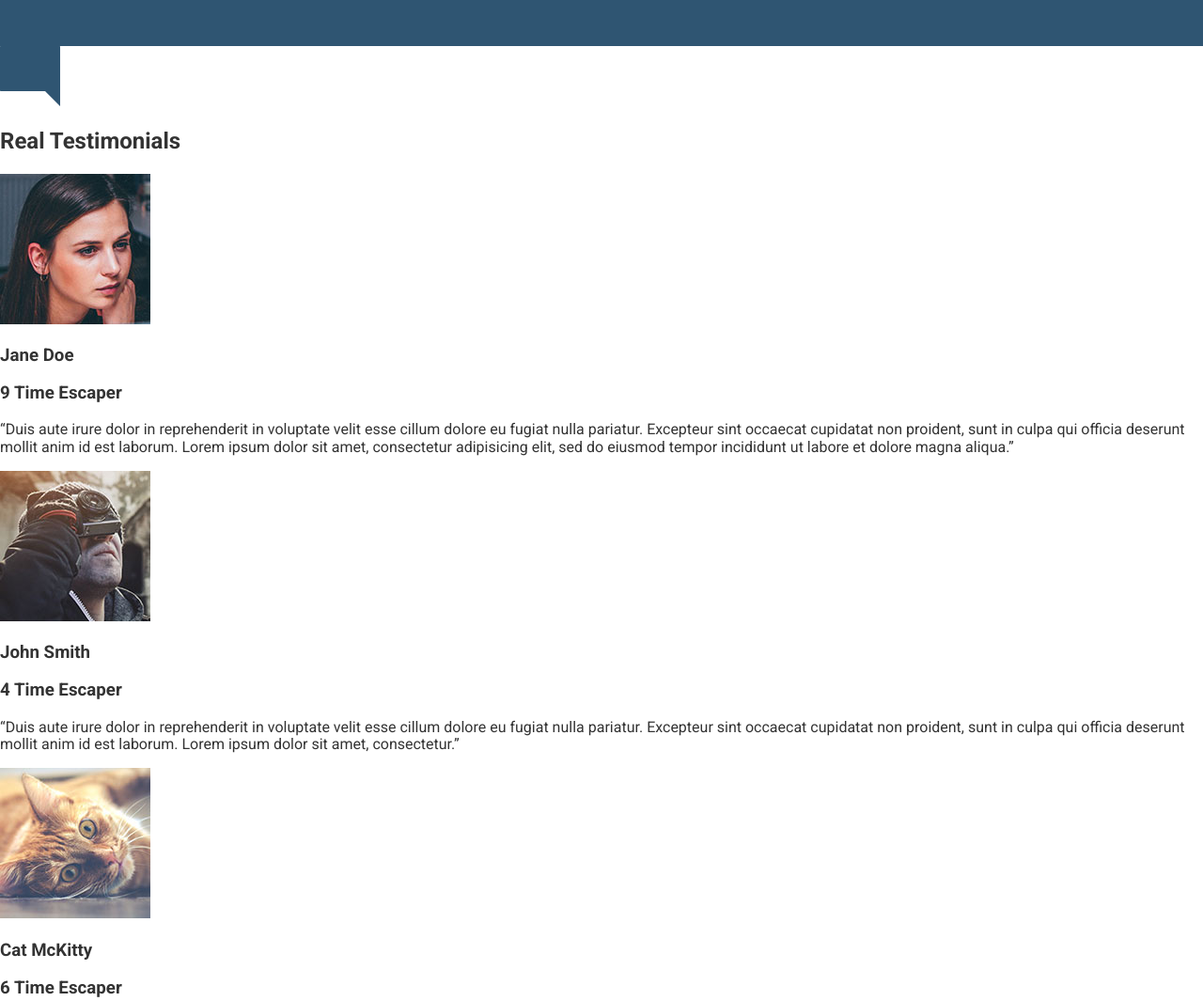
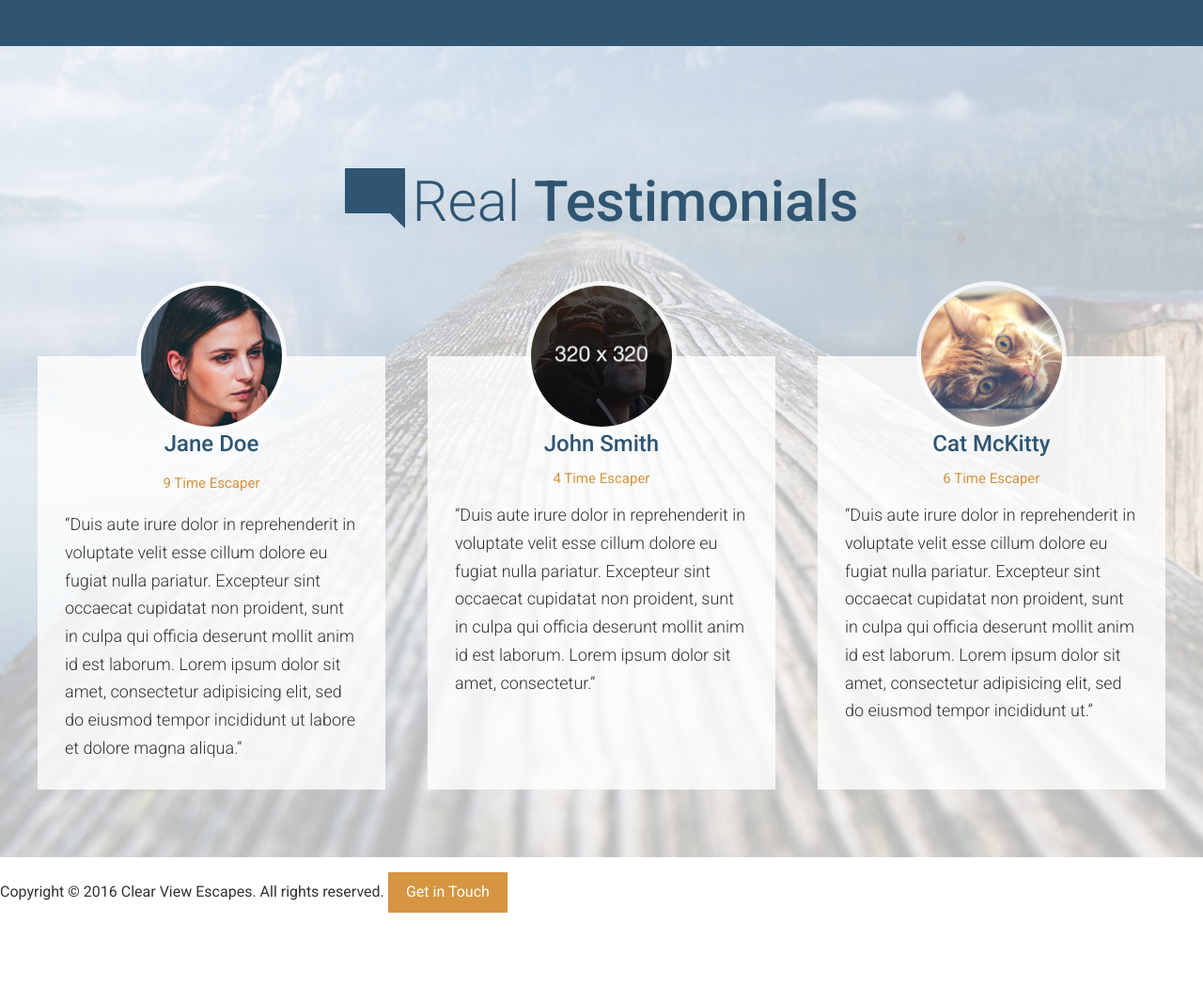
Before and after one commit to sancjvo/travel-site, a website: page app/index.html in a window 1280 px wide. Shown: the part 2940-4005 px from the top of the page at 94% size. After the commit the page ends 3927 px from the top, so only its background shows below. Drawn offline with Linux system fonts and the light colour scheme.

Commit message:
Cinpleted the Testimonials section.

```diff
--- a/app/assets/styles/base/_mixins.css
+++ b/app/assets/styles/base/_mixins.css
@@ -11,7 +11,7 @@
 }
 
 @define-mixin atLarge {
-  @media (min-width: 1200px) {
+  @media (min-width: 1010px) {
     @mixin-content;
   }
 }
--- a/app/assets/styles/modules/_page-section.css
+++ b/app/assets/styles/modules/_page-section.css
@@ -8,4 +8,31 @@
   &--blue {
     background-color: $mainBlue;
   }
+
+  &--testimonials {
+
+    background-color: #e0e6ef;
+
+    @mixin atLarge {
+      background: url('/assets/images/testimonials-bg.jpg') top center no-repeat;
+      background-size: cover;
+    }
+  }
+
+  &--no-b-padding-until-medium {
+    padding-bottom: 0;
+
+    @mixin atMedium {
+      padding-bottom: 4.5rem ;
+    }
+  }
+
+  &--no-b-padding-until-large {
+    padding-bottom: 0;
+
+    @mixin atLarge {
+      padding-bottom: 4.5rem ;
+    }
+  }
+
 }
--- a/app/assets/styles/modules/_row.css
+++ b/app/assets/styles/modules/_row.css
@@ -1,6 +1,16 @@
 .row {
   /*background-color: yellow;*/
   @mixin clearfix;
+
+
+
+  &--gutters-small > div {
+    padding-right: 45px;
+  }
+
+  &--t-padding {
+    padding-top: 80px;
+  }
 
   &--gutters {
     margin-right: -65px;
@@ -22,6 +32,13 @@
     margin-bottom: 1rem;
   }
 
+  &--gutters-small {
+    margin-right: -45px;
+  }
+
+  &--gutters-small > div {
+    padding-right: 45px;
+  }
   @mixin atMedium {
     &__medium-4 {
       float: left;
@@ -47,5 +64,50 @@
     }
   }
 
+  @mixin atLarge {
+    &__large-4 {
+      float: left;
+      width: 33.33%;
+    }
 
+    &__large-4--larger {
+      width: 37%;
+    }
+
+    &__large-8 {
+      float: left;
+      width: 66.66%;
+    }
+
+    &__large-8--smaller {
+      width: 63%;
+    }
+
+    &__large-6 {
+      float: left;
+      width: 50%;
+    }
+  }
+  /* Begin Equal Height Rules */
+  &--equal-height-at-medium {
+    @mixin atMedium {
+      display: flex;
+    }
+
+    & > div {
+      float: none;
+      display: flex;
+    }
+  }
+
+  &--equal-height-at-large {
+    @mixin atLarge {
+      display: flex;
+    }
+
+    & > div {
+      float: none;
+      display: flex;
+    }
+  }
 }
--- a/app/assets/styles/modules/_section-title.css
+++ b/app/assets/styles/modules/_section-title.css
@@ -18,10 +18,17 @@
     margin-bottom: .6rem;
 
     @mixin atSmall {
+      position: relative;
+      top: 8px;
       margin-bottom: 0;
       margin-right: .5rem;
       margin-left: 0;
       display: inline-block;
     }
   }
+
+  &--blue {
+    color: $mainBlue;
+  }
+
 }
--- /dev/null
+++ b/app/assets/styles/modules/_testimonial.css
@@ -0,0 +1,41 @@
+.testimonial {
+  background-color: rgba(255, 255, 255, .8);
+    padding: 0 18px 1px 18px;
+    margin-bottom: 98px;
+
+    @mixin atLarge {
+      margin-bottom: 0;
+      padding: 0 1.8125rem 1px 1.8125rem;
+    }
+
+  &__photo {
+    border: 5px solid rgba(255, 255, 255, .8);
+    border-radius: 80px;
+    overflow: hidden;
+    width: 160px;
+    height: 160px;
+    margin: 0 auto;
+    position: relative;
+    top: -80px;
+    margin-bottom: -80px;
+  }
+
+  &__title {
+    color: $mainBlue;
+    text-align: center;
+    font-weight: 500;
+    font-size: 1.5rem;
+    margin: 0;
+  }
+
+  &__subtitle {
+    color: $mainOrange;
+    text-align: center;
+    font-weight: 400;
+    font-size: 0.9375rem;
+  }
+
+  &--last {
+    margin-bottom: 0;
+  }
+}
--- a/app/assets/styles/modules/_wrapper.css
+++ b/app/assets/styles/modules/_wrapper.css
@@ -23,4 +23,24 @@
       margin-bottom: 3.875rem;
     }
   }
+
+  &--no-padding-until-medium {
+    padding-left: 0;
+    padding-right: 0;
+
+    @mixin atMedium {
+      padding-left: 18px;
+      padding-right: 18px;
+    }
+  }
+
+  &--no-padding-until-large {
+    padding-left: 0;
+    padding-right: 0;
+
+    @mixin atLarge {
+      padding-left: 18px;
+      padding-right: 18px;
+    }
+  }
 }
--- a/app/assets/styles/styles.css
+++ b/app/assets/styles/styles.css
@@ -12,3 +12,4 @@
 @import "modules/_generic-content-container";
 @import "modules/_section-title";
 @import "modules/_feature-item.css";
+@import "modules/_testimonial.css";
--- a/app/index.html
+++ b/app/index.html
@@ -111,35 +111,56 @@
         </div>
       </div>
 
-
-
-
-
-
-
-
     </div>
 
   </div>
 
-  <div id="testimonials">
-    <img src="assets/images/icons/comment.svg">
-    <h2>Real Testimonials</h2>
+  <div id="testimonials" class='page-section page-section--no-b-padding-until-large page-section--testimonials'>
+    <div class="wrapper wrapper--no-padding-until-large">
 
-    <img src="assets/images/testimonial-jane.jpg">
-    <h3>Jane Doe</h3>
-    <h3>9 Time Escaper</h3>
-    <p>&ldquo;Duis aute irure dolor in reprehenderit in voluptate velit esse cillum dolore eu fugiat nulla pariatur. Excepteur sint occaecat cupidatat non proident, sunt in culpa qui officia deserunt mollit anim id est laborum. Lorem ipsum dolor sit amet, consectetur adipisicing elit, sed do eiusmod tempor incididunt ut labore et dolore magna aliqua.&rdquo;</p>
+      <h2 class='section-title section-title--blue'><img class='section-title__icon' src="assets/images/icons/comment.svg">Real <strong>Testimonials</strong></h2>
 
-    <img src="assets/images/testimonial-john.jpg">
-    <h3>John Smith</h3>
-    <h3>4 Time Escaper</h3>
-    <p>&ldquo;Duis aute irure dolor in reprehenderit in voluptate velit esse cillum dolore eu fugiat nulla pariatur. Excepteur sint occaecat cupidatat non proident, sunt in culpa qui officia deserunt mollit anim id est laborum. Lorem ipsum dolor sit amet, consectetur.&rdquo;</p>
+      <div class="row row--gutters row--equal-height-at-large row--gutters-small row--t-padding generic-content-container">
 
-    <img src="assets/images/testimonial-cat.jpg">
-    <h3>Cat McKitty</h3>
-    <h3>6 Time Escaper</h3>
-    <p>&ldquo;Duis aute irure dolor in reprehenderit in voluptate velit esse cillum dolore eu fugiat nulla pariatur. Excepteur sint occaecat cupidatat non proident, sunt in culpa qui officia deserunt mollit anim id est laborum. Lorem ipsum dolor sit amet, consectetur adipisicing elit, sed do eiusmod tempor incididunt ut.&rdquo;</p>
+        <div class="row__large-4">
+          <div class="testimonial">
+            <div class="testimonial__photo">
+              <img sizes='160px' srcset="assets/images/testimonial-jane.jpg 160w, assets/images/testimonial-jane-hi-dpi-i.jpg 320w" alt='Jane Doe'>
+            </div>
+              <h3 class='testimonial__title'>Jane Doe</h3>
+              <h4 class='testimonial__subtitle'>9 Time Escaper</h4>
+              <p>&ldquo;Duis aute irure dolor in reprehenderit in voluptate velit esse cillum dolore eu fugiat nulla pariatur. Excepteur sint occaecat cupidatat non proident, sunt in culpa qui officia deserunt mollit anim id est laborum. Lorem ipsum dolor sit amet, consectetur adipisicing elit, sed do eiusmod tempor incididunt ut labore et dolore magna aliqua.&rdquo;</p>
+            </div>
+          </div>
+
+          <div class="row__large-4">
+            <div class="testimonial">
+              <div class="testimonial__photo">
+                <img size='160px' srcset="assets/images/testimonial-john-i.jpg 160w, assets/images/testimonial-john-hi-dpi-i.jpg 320w" alt='John Smith'>
+              </div>
+            <h3 class='testimonial__title'>John Smith</h3>
+            <h3 class='testimonial__subtitle'>4 Time Escaper</h3>
+            <p>&ldquo;Duis aute irure dolor in reprehenderit in voluptate velit esse cillum dolore eu fugiat nulla pariatur. Excepteur sint occaecat cupidatat non proident, sunt in culpa qui officia deserunt mollit anim id est laborum. Lorem ipsum dolor sit amet, consectetur.&rdquo;</p>
+          </div>
+        </div>
+
+          <div class="row__large-4">
+            <div class="testimonial testimonial--last">
+              <div class="testimonial__photo">
+                <img size='160px' srcset="assets/images/testimonial-cat.jpg 160w, assets/images/testimonial-cat-hi-dpi.jpg 320w" alt='Cat McKitty'>
+              </div>
+            <h3 class='testimonial__title'>Cat McKitty</h3>
+            <h3 class='testimonial__subtitle'>6 Time Escaper</h3>
+            <p>&ldquo;Duis aute irure dolor in reprehenderit in voluptate velit esse cillum dolore eu fugiat nulla pariatur. Excepteur sint occaecat cupidatat non proident, sunt in culpa qui officia deserunt mollit anim id est laborum. Lorem ipsum dolor sit amet, consectetur adipisicing elit, sed do eiusmod tempor incididunt ut.&rdquo;</p>
+          </div>
+        </div>
+
+        </div>
+
+      </div>
+
+    </div>
+
   </div>
 
   <footer>
--- a/app/temp/styles/styles.css
+++ b/app/temp/styles/styles.css
@@ -350,13 +350,44 @@ menu {
 }@media (min-width: 530px){.wrapper--b-margin{
     margin-bottom: 3.875rem;
   }
+}.wrapper--no-padding-until-medium {
+  padding-left: 0;
+  padding-right: 0;
+}@media (min-width: 800px){.wrapper--no-padding-until-medium{
+    padding-left: 18px;
+    padding-right: 18px;
+  }
+}.wrapper--no-padding-until-large {
+  padding-left: 0;
+  padding-right: 0;
+}@media (min-width: 1010px){.wrapper--no-padding-until-large{
+    padding-left: 18px;
+    padding-right: 18px;
+  }
 }.page-section {
   padding: 2rem 0;
+
 }@media (min-width: 800px){.page-section{
     padding: 4.5rem 0;
   }
 }.page-section--blue {
   background-color: #2f5572;
+}.page-section--testimonials {
+  background-color: #e0e6ef;
+}@media (min-width: 1010px){.page-section--testimonials{
+    background: url('/assets/images/testimonials-bg.jpg') top center no-repeat;
+    background-size: cover;
+  }
+}.page-section--no-b-padding-until-medium {
+  padding-bottom: 0;
+}@media (min-width: 800px){.page-section--no-b-padding-until-medium{
+    padding-bottom: 4.5rem ;
+  }
+}.page-section--no-b-padding-until-large {
+  padding-bottom: 0;
+}@media (min-width: 1010px){.page-section--no-b-padding-until-large{
+    padding-bottom: 4.5rem ;
+  }
 }.headline {
   font-size: 1.9rem;
   font-weight: 300;
@@ -389,6 +420,10 @@ menu {
   content: "";
   clear: both;
   display: table;
+}.row--gutters-small > div {
+  padding-right: 45px;
+}.row--t-padding {
+  padding-top: 80px;
 }.row--gutters {
   margin-right: -65px;
 }.row--gutters > div {
@@ -399,6 +434,10 @@ menu {
   padding-right: 100px;
 }.row__b-margin-until-medium {
   margin-bottom: 1rem;
+}.row--gutters-small {
+  margin-right: -45px;
+}.row--gutters-small > div {
+  padding-right: 45px;
 }@media (min-width: 800px){.row__medium-4{
     float: left;
     width: 33.33%;
@@ -413,6 +452,40 @@ menu {
     float: left;
     width: 50%;
   }
+}@media (min-width: 1010px){.row__large-4{
+    float: left;
+    width: 33.33%;
+  }.row__large-4--larger{
+    width: 37%;
+  }.row__large-8{
+    float: left;
+    width: 66.66%;
+  }.row__large-8--smaller{
+    width: 63%;
+  }.row__large-6{
+    float: left;
+    width: 50%;
+  }
+}/* Begin Equal Height Rules */@media (min-width: 800px){.row--equal-height-at-medium{
+    display: -webkit-box;
+    display: -ms-flexbox;
+    display: flex;
+  }
+}.row--equal-height-at-medium > div {
+  float: none;
+  display: -webkit-box;
+  display: -ms-flexbox;
+  display: flex;
+}@media (min-width: 1010px){.row--equal-height-at-large{
+    display: -webkit-box;
+    display: -ms-flexbox;
+    display: flex;
+  }
+}.row--equal-height-at-large > div {
+  float: none;
+  display: -webkit-box;
+  display: -ms-flexbox;
+  display: flex;
 }.generic-content-container p {
   line-height: 1.65;
   margin: 0 0 1.8rem 0;
@@ -426,6 +499,7 @@ menu {
   font-size: 2.55rem;
   font-weight: 300;
   text-align: center;
+
 }@media (min-width: 530px){.section-title{
     font-size: 3.75rem;
   }
@@ -437,11 +511,15 @@ menu {
   display: block;
   margin-bottom: .6rem;
 }@media (min-width: 530px){.section-title__icon{
+    position: relative;
+    top: 8px;
     margin-bottom: 0;
     margin-right: .5rem;
     margin-left: 0;
     display: inline-block;
   }
+}.section-title--blue {
+  color: #2f5572;
 }.feature-item {
   position: relative;
 }@media (min-width: 530px){.feature-item{
@@ -465,4 +543,35 @@ menu {
     margin-top: 1em;
     font-size: 1.875rem;
   }
+}.testimonial {
+  background-color: rgba(255, 255, 255, .8);
+    padding: 0 18px 1px 18px;
+    margin-bottom: 98px;
+}@media (min-width: 1010px){.testimonial{
+    margin-bottom: 0;
+    padding: 0 1.8125rem 1px 1.8125rem;
+  }
+}.testimonial__photo {
+  border: 5px solid rgba(255, 255, 255, .8);
+  border-radius: 80px;
+  overflow: hidden;
+  width: 160px;
+  height: 160px;
+  margin: 0 auto;
+  position: relative;
+  top: -80px;
+  margin-bottom: -80px;
+}.testimonial__title {
+  color: #2f5572;
+  text-align: center;
+  font-weight: 500;
+  font-size: 1.5rem;
+  margin: 0;
+}.testimonial__subtitle {
+  color: #d59541;
+  text-align: center;
+  font-weight: 400;
+  font-size: 0.9375rem;
+}.testimonial--last {
+  margin-bottom: 0;
 }
```
